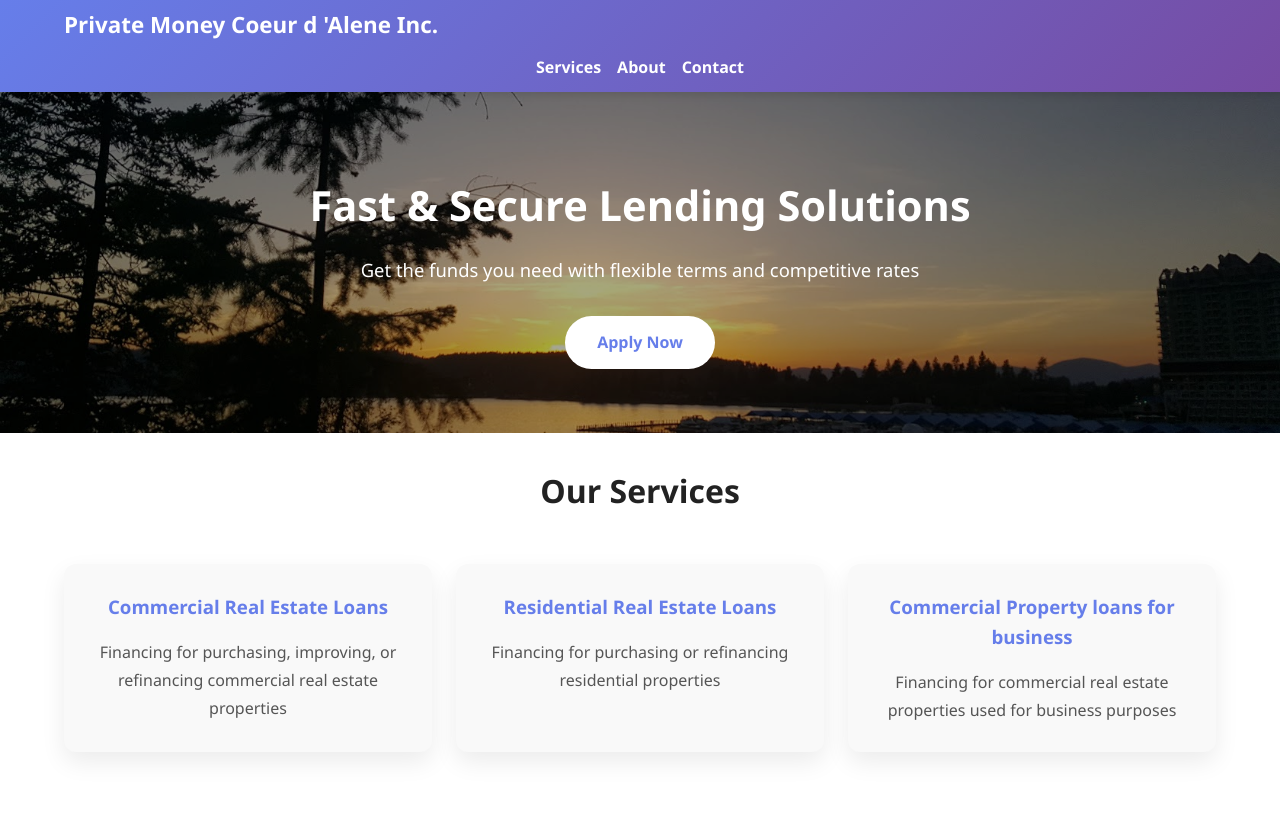
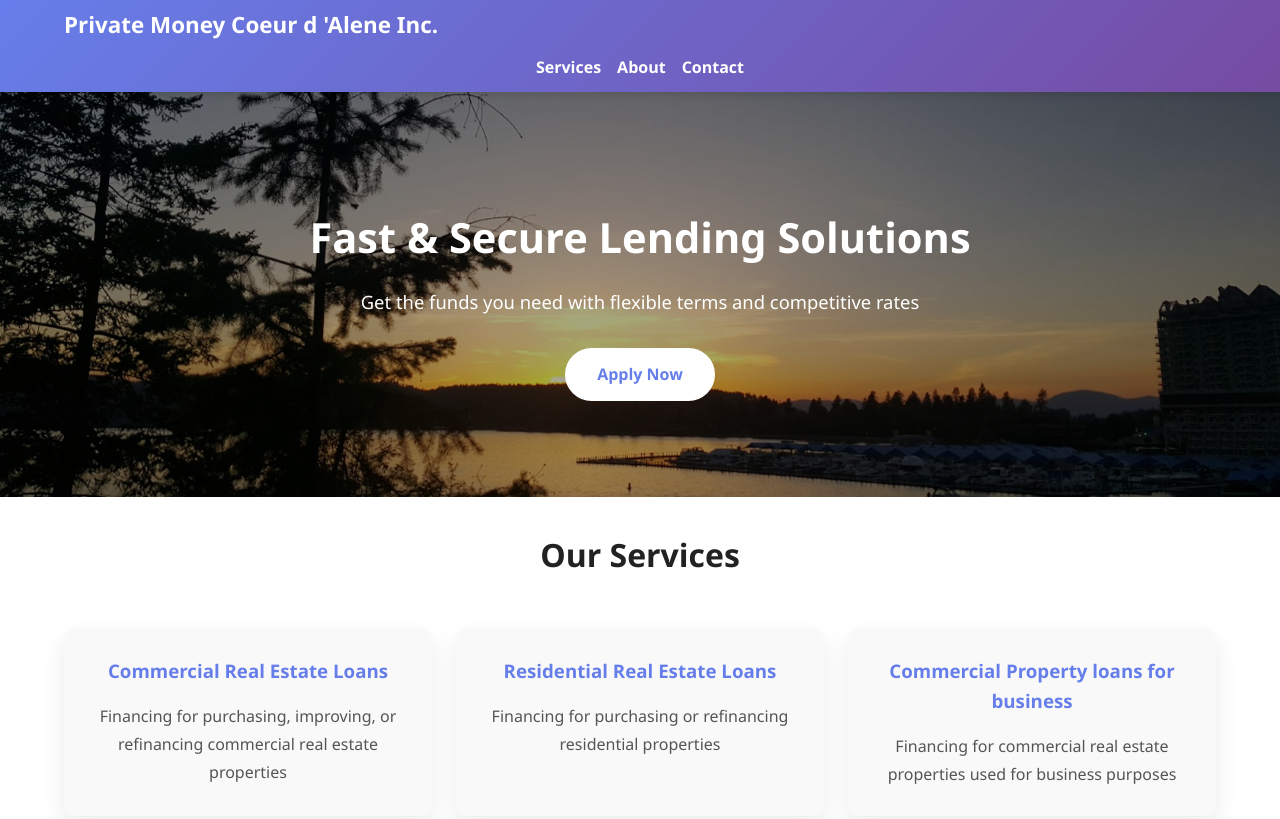
Before and after one commit to courtneyryann94-collab/CDAmoney, a website: page index.html in a window 1280 px wide. Shown: the top 819 px of the page. Drawn offline with Linux system fonts and the light colour scheme.

Commit message:
Update style.css
adding new information

```diff
--- a/style.css
+++ b/style.css
@@ -67,7 +67,7 @@ nav a:hover {
     background-size: cover;
     background-position: center;
     color: white;
-    padding: 5rem 1.5rem 4rem;
+    padding: 7rem 1.5rem 6rem;
     text-align: center;
     position: relative;
     overflow: hidden;
```
